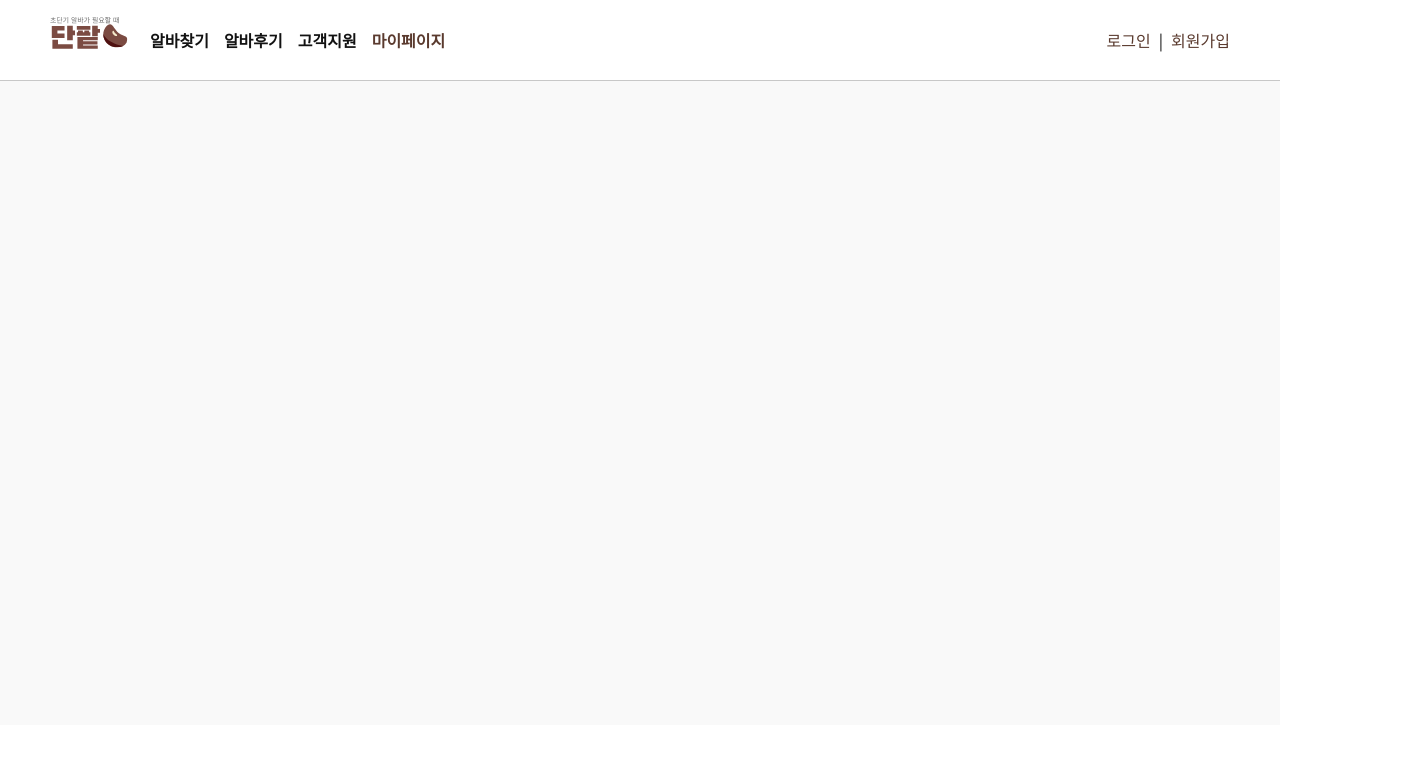
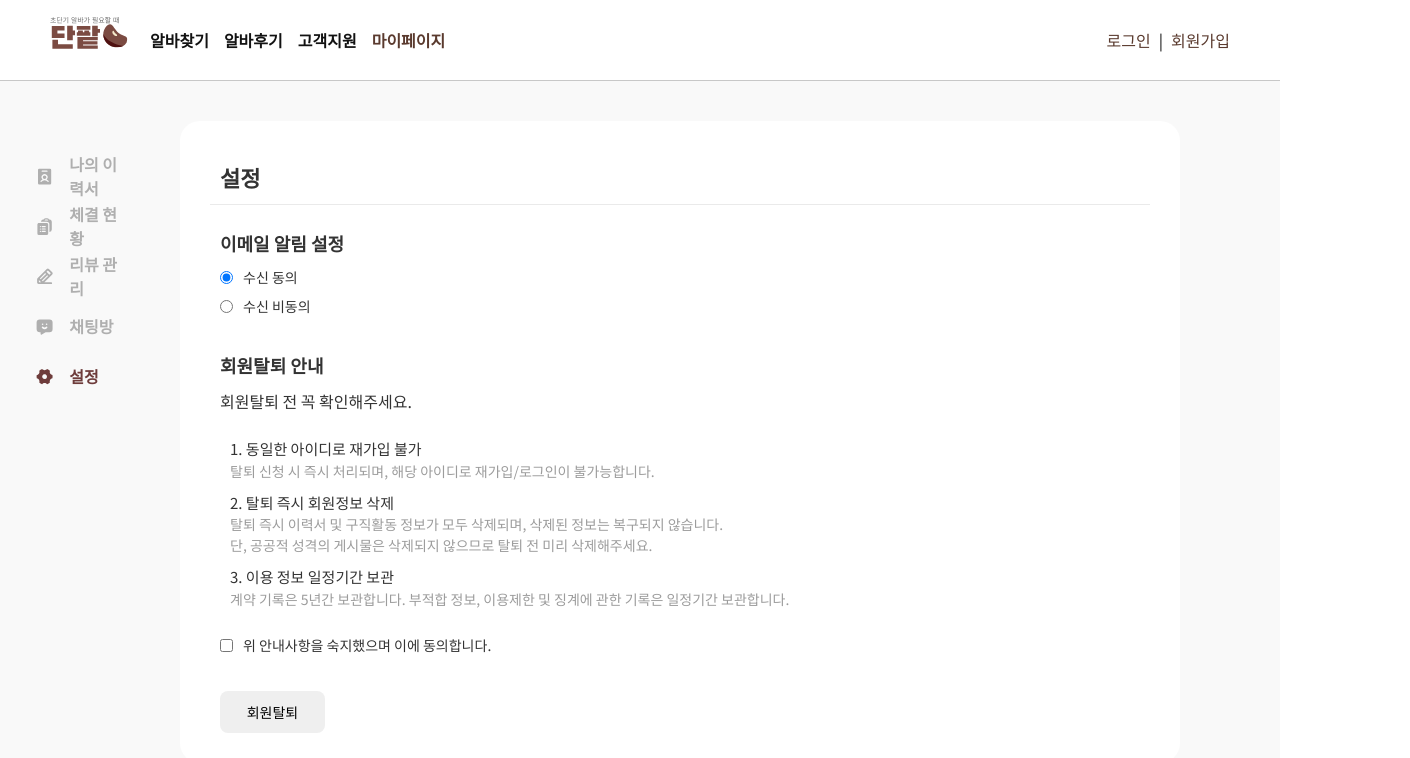
Before and after one commit to danpatime/FrontEnd, a React (Create React App) app: page /mypage/settings in a window 1280 px wide. Shown: the top 758 px of the page, 1410 px wide, since content can reach past the window. Built offline with nearby package versions, Linux system fonts and the light colour scheme; no server answers.

Commit message:
feat: 설정 페이지 라우터 연결

```diff
--- a/src/Router.js
+++ b/src/Router.js
@@ -8,6 +8,7 @@ import ChattingPage from './pages/ChattingPage';
 import MyResume from './pages/MyResume/MyResume';
 import SignUpPage from './pages/SignUpPage';
 import ContactDetailPage from './pages/MyPage/ContactDetailPage';
+import Settings from './pages/MyPage/Settings';
 
 const AppRouter = () => {
   return (
@@ -21,6 +22,7 @@ const AppRouter = () => {
       <Route path="/mypage/resume" element={<MyResume />} />
       <Route path="/mypage/contracts" element={<MyStatusPage />} />
       <Route path="/contracts/:id" element={<ContactDetailPage />} />
+      <Route path="/mypage/settings" element={<Settings />} />
     </Routes>
   );
 };
```
